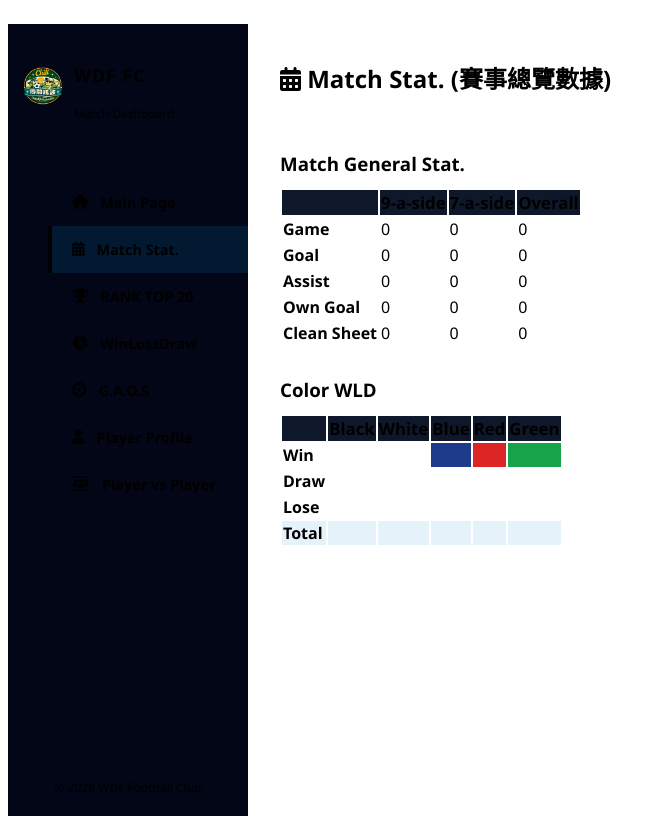
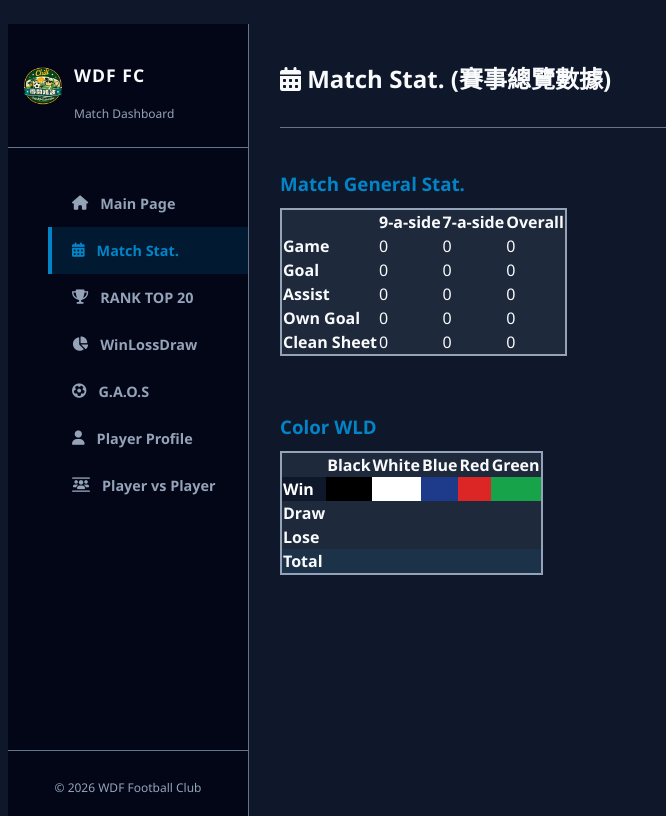
Before and after one commit to jasonkitkituk/wdf-dashboard, a Flask app: page / in a window 1280 px wide, after a click on "Match Stat.". Shown: the whole page, without its empty margins (0-666 px from the left). Run offline with Flask 3, Linux system fonts and the light colour scheme; data that the repository does not hold is empty; some libraries are stand-ins or nearby versions.

Commit message:
style: add table borders and background color for team color table header

```diff
--- a/static/style.css
+++ b/static/style.css
@@ -1,12 +1,12 @@
 :root {
---sidebar-width: 240px; /* 約 15% - 18% 畫面寬度 /
+--sidebar-width: 240px; /* 約 15% - 18% 畫面寬度 */
 --bg-dark: #0f172a;
 --bg-card: #1e293b;
 --accent-color: #0284c7;
 --accent-hover: #0369a1;
 --text-primary: #f8fafc;
 --text-secondary: #94a3b8;
---border-color: #475569; / 加深邊框顏色，讓邊框更清晰 */
+--border-color: #64748b;
 --active-green: #10b981;
 }
 
@@ -235,108 +235,103 @@ background-color: rgba(2, 132, 199, 0.1);
 border-radius: 20px;
 }
 
-/* 側邊欄小 LOGO 尺寸 */
+/* LOGO 尺寸 */
 .club-logo {
 width: 38px;
 height: 38px;
 object-fit: contain;
 }
 
-/* 主頁大徽章尺寸 */
 .club-logo-large {
 width: 88px;
 height: 88px;
 object-fit: contain;
 }
 
-/* ================= 表格框線與排版美化 ================= /
-.data-table {
-width: 100%;
-border-collapse: collapse;
-background-color: var(--bg-card);
-border-radius: 8px;
-overflow: hidden;
-border: 2px solid #64748b; / 加厚加深外框線 */
+/* ================= 表格框線與排版美化 (超清晰邊框與加寬) ================= */
+.stat-container {
+overflow-x: auto;
 }
 
+.data-table {
+border-collapse: collapse !important;
+background-color: #1e293b;
+border: 2px solid #94a3b8 !important; /* 強制外框線 */
+margin-bottom: 10px;
+}
+
+/* 所有 CELL 大幅加寬 + 顯眼白/灰邊框 /
 .data-table th,
 .data-table td {
-padding: 16px 32px; /* 水平內距增加一倍 (16px -> 32px)，讓寬度大幅提升 /
-text-align: center; / 居中對齊讓大 Cell 更美觀 /
-min-width: 100px; / 確保每個 Cell 有基礎寬度 /
-border: 1.5px solid #64748b !important; / 強制加上清晰明顯的網格線 */
+padding: 20px 60px !important; / 再加寬一倍 (原本 32px -> 60px) /
+text-align: center !important;
+min-width: 140px !important;
+border: 2px solid #94a3b8 !important; / 強制清晰格子實線 border */
+font-size: 1.05rem;
 }
 
 .data-table th {
-background-color: #0f172a; /* 表頭背景色 */
-color: var(--accent-color);
+background-color: #0f172a !important;
+color: #38bdf8 !important;
 font-weight: 700;
-font-size: 1.05rem;
 }
 
-/* 滑鼠懸停效果 */
-.data-table tr:hover {
-background-color: rgba(255, 255, 255, 0.05);
+.narrow-table {
+width: auto;
+display: inline-block;
 }
 
-/* 表格 1 容器調整 */
-.narrow-table {
-width: auto;
-max-width: 100%;
-display: inline-block;
-overflow-x: auto;
+/* ================= Team Color Table (配色修正與高權重) ================= */
+
+/* Row 1 (Win 這一列) 各個顏色 Cell 的獨立配色 */
+.team-color-table tbody tr:nth-child(1) td:nth-child(1) {
+background-color: #0f172a !important;
+color: #ffffff !important;
 }
 
-@media (max-width: 768px) {
-.narrow-table {
-width: 100%;
-}
-}
-
-/* ================= Team Color Table 專屬顏色設定 ================= */
-
-/* Row 1 (Win 這一列) 各個顏色 Cell 的獨立配色 /
 .team-color-table tbody tr:nth-child(1) td:nth-child(2) {
-background-color: #000000; / Black /
-color: #ffffff;            / 文字白色 */
+background-color: #000000 !important; /* Black */
+color: #ffffff !important;
 }
 
 .team-color-table tbody tr:nth-child(1) td:nth-child(3) {
-background-color: #ffffff; /* White /
-color: #000000;            / 文字黑色 */
+background-color: #ffffff !important; /* White */
+color: #000000 !important;
 }
 
 .team-color-table tbody tr:nth-child(1) td:nth-child(4) {
-background-color: #1e3a8a; /* Blue (深藍色) /
-color: #ffffff;            / 文字白色 */
+background-color: #1e3a8a !important; /* Blue (深藍色) */
+color: #ffffff !important;
 }
 
 .team-color-table tbody tr:nth-child(1) td:nth-child(5) {
-background-color: #dc2626; /* Red (紅色) /
-color: #facc15;            / 文字深黃色/金黃色 */
+background-color: #dc2626 !important; /* Red (紅色) /
+color: #facc15 !important;            / 文字深黃色 */
 }
 
 .team-color-table tbody tr:nth-child(1) td:nth-child(6) {
-background-color: #16a34a; /* Green (綠色) /
-color: #000000;            / 文字黑色 */
+background-color: #16a34a !important; /* Green (綠色) */
+color: #000000 !important;
 }
 
-/* Row 2 (Draw) 與 Row 3 (Lose)：淺黃色背景 /
-.team-color-table tbody tr:nth-child(2),
-.team-color-table tbody tr:nth-child(3) {
-background-color: #fef9c3; / 柔和淺黃色 /
-color: #0f172a;            / 深色文字確保清晰易讀 */
+/* Row 2 (Draw) 與 Row 3 (Lose)：淺黃色背景 + 黑色文字 /
+.team-color-table tbody tr:nth-child(2) td,
+.team-color-table tbody tr:nth-child(3) td {
+background-color: #fef08a !important; / 鮮明淺黃色 /
+color: #0f172a !important;            / 深色文字 */
+font-weight: 600;
 }
 
-/* Row 4 (Total)：較深的黃色 /
-.team-color-table tbody tr:nth-child(4) {
-background-color: #fde047; / 稍深的黃色 /
-color: #0f172a;            / 深色文字 /
-font-weight: bold;         / 加粗 Total 數值 */
+/* Row 4 (Total)：較深的金黃色背景 + 黑色粗體字 /
+.team-color-table tbody tr:nth-child(4) td {
+background-color: #eab308 !important; / 較深金黃色 /
+color: #000000 !important;            / 黑色字體 */
+font-weight: 800;
+font-size: 1.1rem;
 }
 
-/* 確保彩色表格的網格線依然強效明顯 */
+/* 確保 Team Color 表格的內部邊框也非常清楚 */
 .team-color-table th,
 .team-color-table td {
-border: 1.5px solid #475569 !important;
+border: 2px solid #475569 !important;
 }
```
